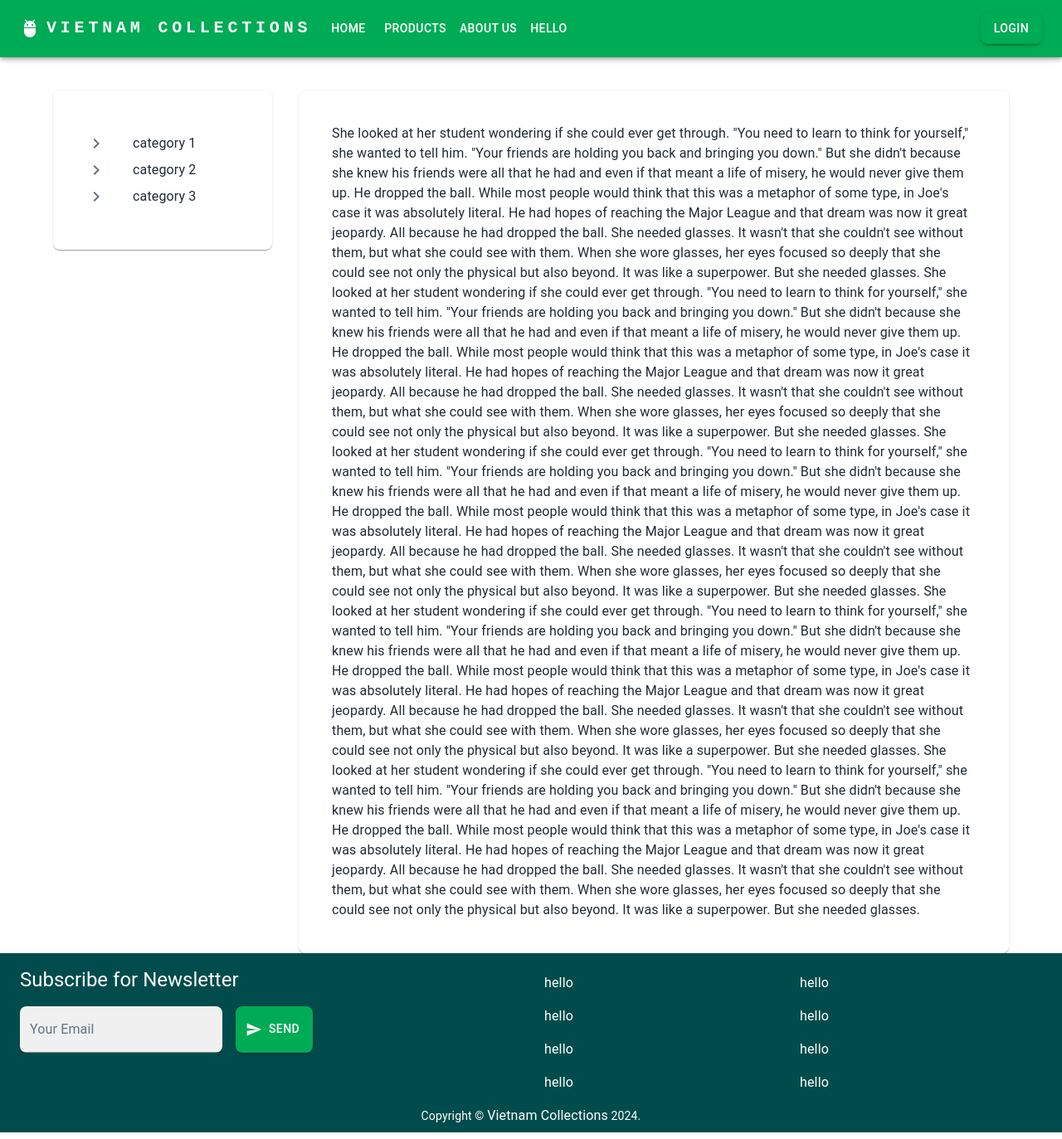
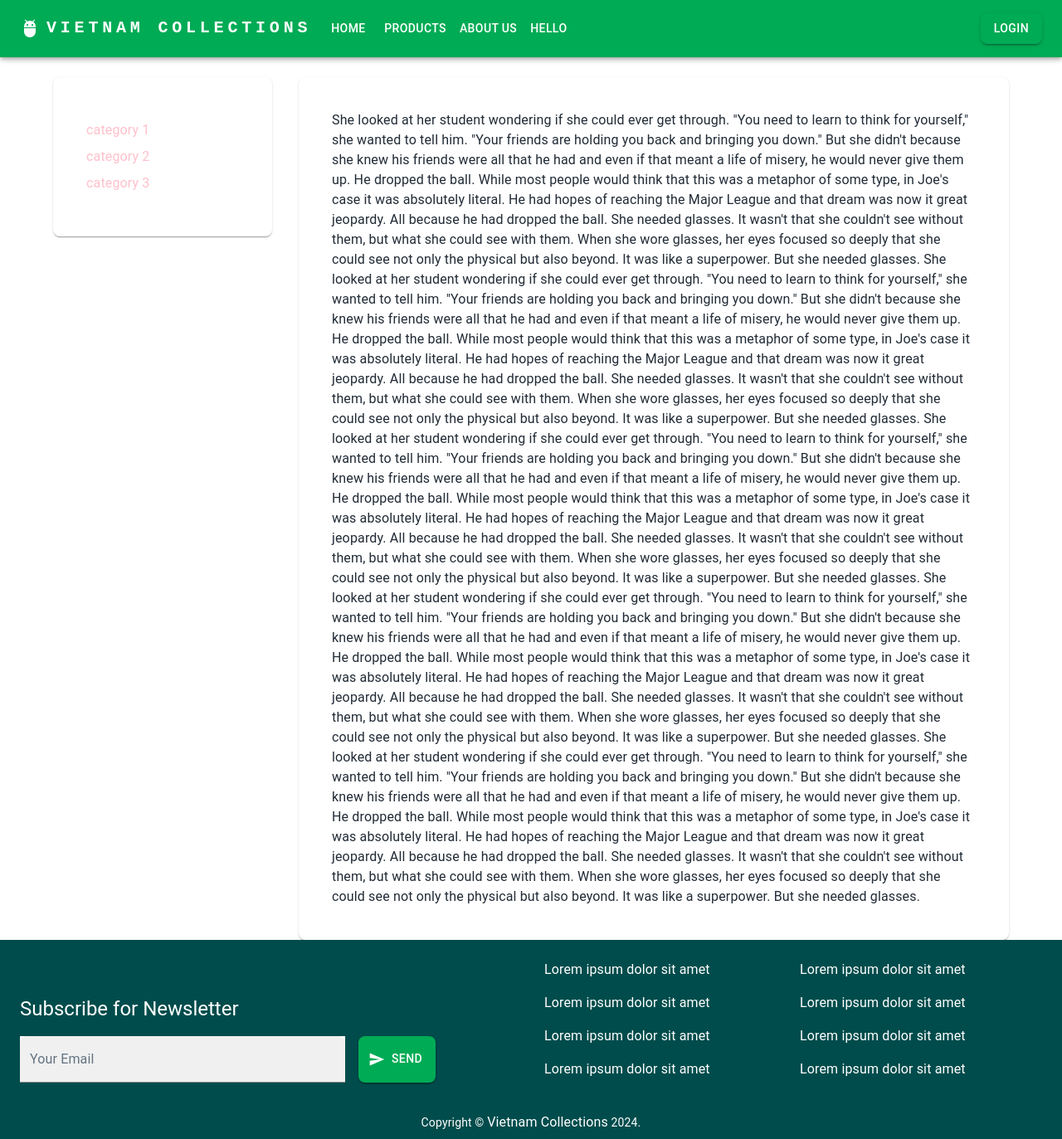
Before and after one commit to TrietB/vietnam-collection, a React (Create React App) app: page /products in a window 1280 px wide. Shown: the whole page at 83% size. Built offline with nearby package versions, Linux system fonts and the light colour scheme.

Commit message:
update Product pages

```diff
--- a/src/layouts/MainFooter.js
+++ b/src/layouts/MainFooter.js
@@ -46,26 +46,26 @@ function MainFooter() {
   };
   return (
     <Container sx={{ bgcolor: "#004c4c" }} maxWidth={false}>
-      <Grid container maxWidth={"100%"} spacing={3}>
+      <Grid
+        container
+        maxWidth={"100%"}
+        spacing={3}
+        sx={{ alignItems: "center", justifyContent: "center" }}
+      >
         <Grid item sx={{ color: "white", mt: 2 }} md={6} xs={12}>
-          {/* <Stack
-              spacing={5}
-              sx={{
-                "& .MuiTextField-root": { bgcolor: "white", borderRadius: 1 },
-              }}
-            > */}
           <Box
             sx={{
-              "& .MuiTextField-root": { bgcolor: "white", borderRadius: 1 },
+              "& .MuiTextField-root": { bgcolor: "white", borderRadius: 0 },
               "& .MuiFormHelperText-root": {
                 position: "absolute",
                 bottom: "-20px",
                 left: 0,
                 bgcolor: "white",
+                border: 0,
               },
             }}
           >
-            <Typography sx={{ mb: 2 }} variant="h5">
+            <Typography sx={{ mb: 2, mt: 3 }} variant="h5">
               Subscribe for Newsletter
             </Typography>
             <FormProvider methods={methods} onSubmit={handleSubmit(onSubmit)}>
@@ -73,7 +73,8 @@ function MainFooter() {
                 name={"email"}
                 label={"Your Email"}
                 variant={"filled"}
-                fullWidth={false}
+                // fullWidth={false}
+                sx={{ maxWidth: "calc(100% - 200px)" }}
               />
               <Button
                 startIcon={<SendIcon />}
@@ -85,19 +86,18 @@ function MainFooter() {
               </Button>
             </FormProvider>
           </Box>
-          {/* </Stack> */}
         </Grid>
-        <Grid item sx={{ color: "white", mt: 2 }} md={3}>
-          <ListItem>hello</ListItem>
-          <ListItem>hello</ListItem>
-          <ListItem>hello</ListItem>
-          <ListItem>hello</ListItem>
+        <Grid item sx={{ color: "white", mt: 2, mb: 3 }} md={3}>
+          <ListItem>Lorem ipsum dolor sit amet</ListItem>
+          <ListItem>Lorem ipsum dolor sit amet</ListItem>
+          <ListItem>Lorem ipsum dolor sit amet</ListItem>
+          <ListItem>Lorem ipsum dolor sit amet</ListItem>
         </Grid>
-        <Grid item sx={{ color: "white", mt: 2 }} md={3}>
-          <ListItem>hello</ListItem>
-          <ListItem>hello</ListItem>
-          <ListItem>hello</ListItem>
-          <ListItem>hello</ListItem>
+        <Grid item sx={{ color: "white", mt: 2, mb: 3 }} md={3}>
+          <ListItem>Lorem ipsum dolor sit amet</ListItem>
+          <ListItem>Lorem ipsum dolor sit amet</ListItem>
+          <ListItem>Lorem ipsum dolor sit amet</ListItem>
+          <ListItem>Lorem ipsum dolor sit amet</ListItem>
         </Grid>
       </Grid>
 
--- a/src/pages/NotFoundPage.js
+++ b/src/pages/NotFoundPage.js
@@ -1,7 +1,16 @@
+import { Button, Typography } from "@mui/material";
+import { Link as RouterLink } from "react-router-dom";
 import React from "react";
 
 function NotFoundPage() {
-  return <div>NotFoundPage</div>;
+  return (
+    <>
+      <Typography>Page not found</Typography>
+      <Button component={RouterLink} to={"/"}>
+        Return to home
+      </Button>
+    </>
+  );
 }
 
 export default NotFoundPage;
--- a/src/pages/Products.js
+++ b/src/pages/Products.js
@@ -1,5 +1,6 @@
 import {
   Box,
+  Button,
   Container,
   Grid,
   List,
@@ -8,6 +9,7 @@ import {
   ListItemText,
   Paper,
   Typography,
+  styled,
 } from "@mui/material";
 import React from "react";
 import ChevronRightIcon from "@mui/icons-material/ChevronRight";
@@ -18,24 +20,47 @@ const categories = [
   { name: "category 3" },
 ];
 
+const ResponsiveList = styled(List)(({ theme }) => ({
+  [theme.breakpoints.up("xs")]: {
+    // width: "100%",
+    color: "red",
+    display: "flex",
+    flexDirection: "row",
+  },
+  [theme.breakpoints.up("sm")]: {
+    // maxWidth: "600px",
+    // width: "100%",
+    color: "blue",
+    flexDirection: "column",
+  },
+  [theme.breakpoints.up("md")]: {
+    color: "pink",
+    // width: "100%",
+    // maxWidth: "900px",
+    flexDirection: "column",
+  },
+}));
 function Products() {
   return (
-    <Container sx={{ mt: 5 }}>
+    <Container sx={{ mt: 3 }}>
       <Grid container spacing={4}>
-        <Grid item xs={0} md={3}>
+        <Grid item xs={12} md={3}>
           <Paper elevation={1} sx={{ padding: 5 }}>
-            <List>
+            {/* <List>
+
+            </List> */}
+            <ResponsiveList>
               {categories.map((category) => {
                 return (
-                  <ListItem sx={{ padding: 0 }}>
-                    <ListItemIcon>
+                  <ListItem sx={{ padding: 0 }} key={category.name}>
+                    {/* <ListItemIcon>
                       <ChevronRightIcon />
-                    </ListItemIcon>
+                    </ListItemIcon> */}
                     <ListItemText primary={category.name} />
                   </ListItem>
                 );
               })}
-            </List>
+            </ResponsiveList>
           </Paper>
         </Grid>
         <Grid item xs={12} md={9}>
```
Also changed, not shown: src/components/ProductCard.js (added, +7 -0 lines).
